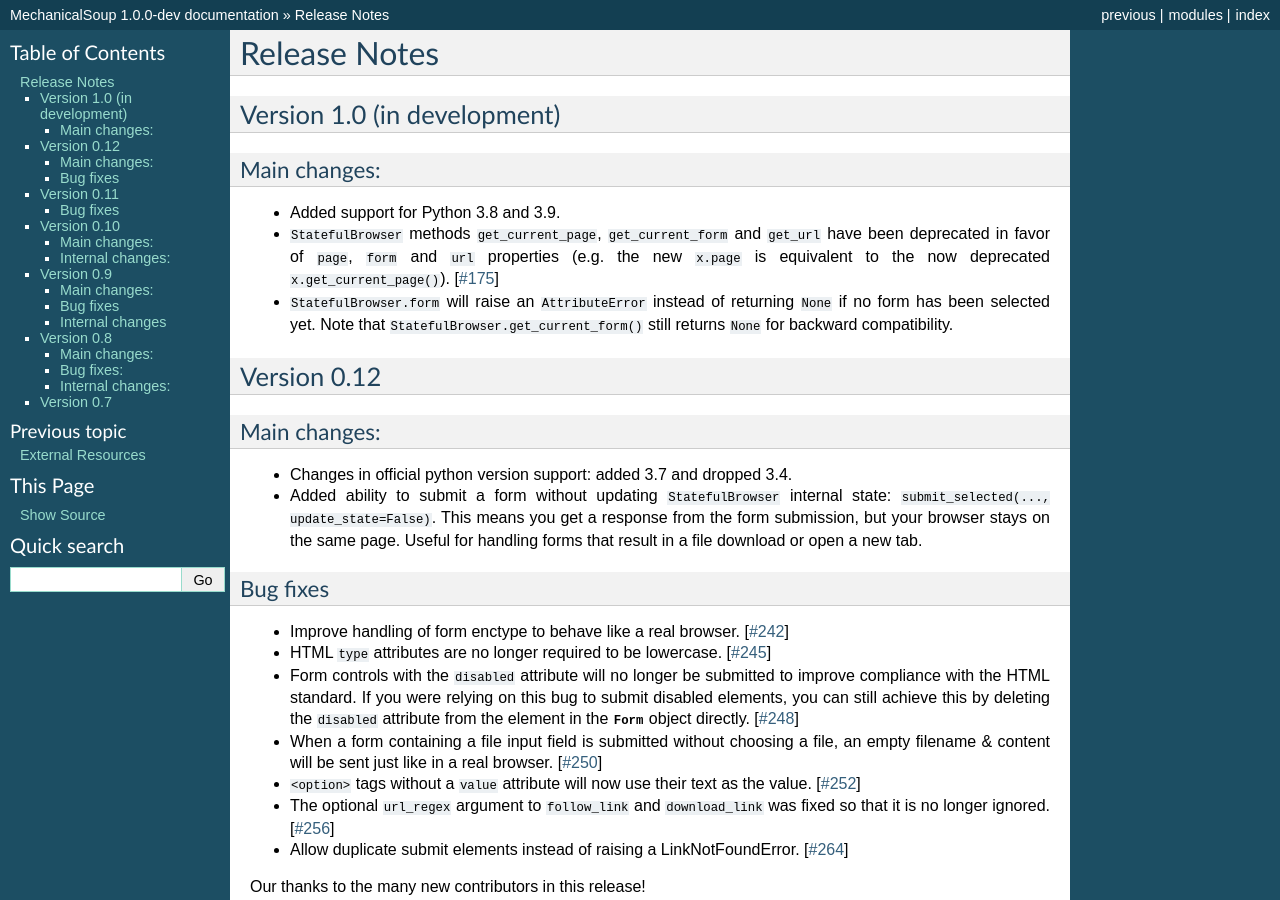
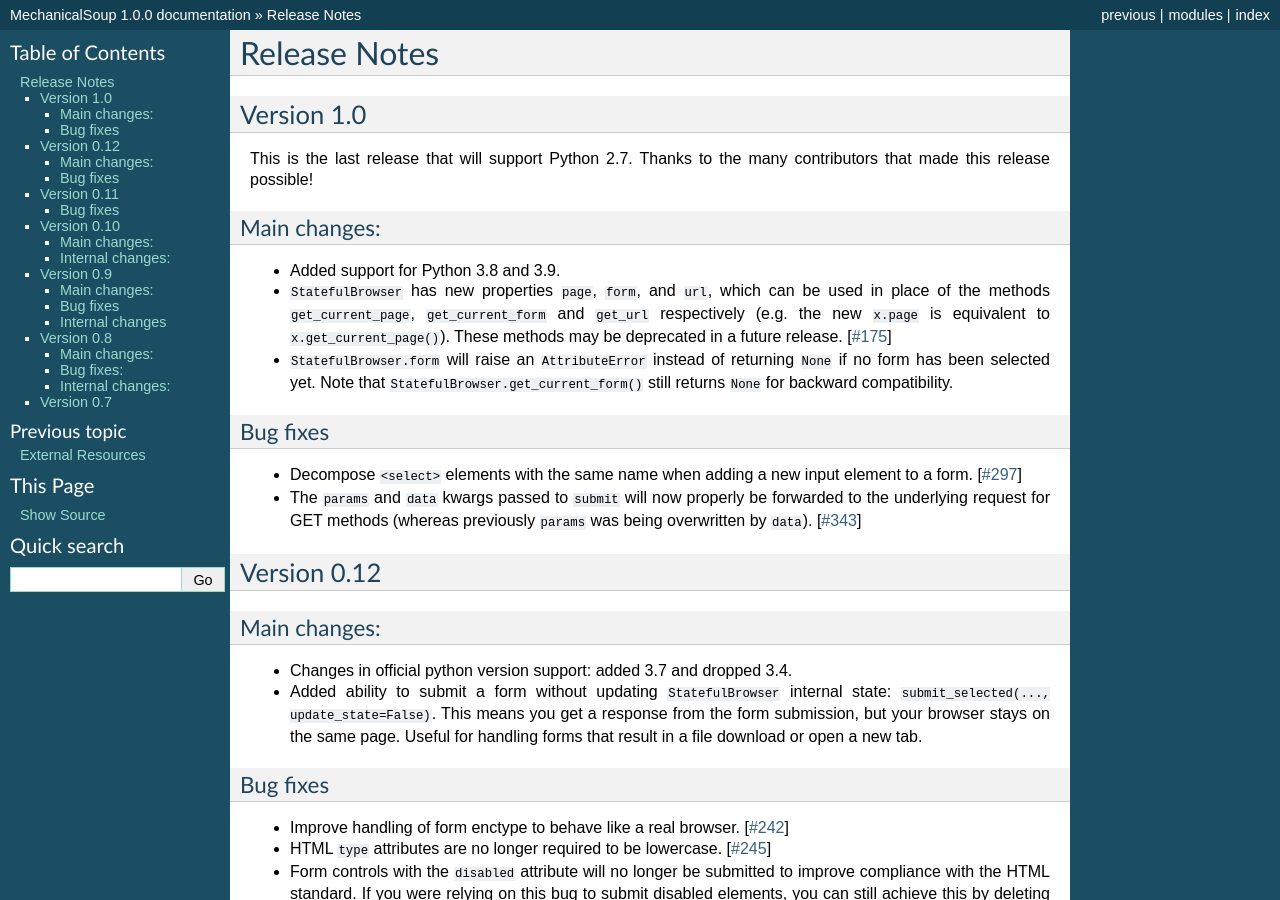
Before and after one commit to MechanicalSoup/MechanicalSoup, a Sphinx documentation site: the page built from docs/ChangeLog.rst, in a window 1280 px wide and 900 px high. Built offline with Sphinx 7.4.7, drawn with Linux system fonts in a browser that asks for light colours; some of the changed text lies outside the part shown.

Commit message:
Release 1.0.0

```diff
--- a/docs/ChangeLog.rst
+++ b/docs/ChangeLog.rst
@@ -2,25 +2,40 @@
 Release Notes
 =============
 
-Version 1.0 (in development)
-============================
+Version 1.0
+===========
+
+This is the last release that will support Python 2.7. Thanks to the many
+contributors that made this release possible!
 
 Main changes:
 -------------
 
 * Added support for Python 3.8 and 3.9.
 
-* ``StatefulBrowser`` methods ``get_current_page``,
-  ``get_current_form`` and ``get_url`` have been deprecated in favor
-  of ``page``, ``form`` and ``url`` properties (e.g. the new
-  ``x.page`` is equivalent to the now deprecated
-  ``x.get_current_page()``).
+* ``StatefulBrowser`` has new properties ``page``, ``form``, and ``url``,
+  which can be used in place of the methods ``get_current_page``,
+  ``get_current_form`` and ``get_url`` respectively (e.g. the new ``x.page``
+  is equivalent to ``x.get_current_page()``). These methods may be deprecated
+  in a future release.
   [`#175 <https://github.com/MechanicalSoup/MechanicalSoup/issues/175>`__]
 
 * ``StatefulBrowser.form`` will raise an ``AttributeError`` instead of
   returning ``None`` if no form has been selected yet. Note that
   ``StatefulBrowser.get_current_form()`` still returns ``None`` for
   backward compatibility.
+
+Bug fixes
+---------
+
+* Decompose ``<select>`` elements with the same name when adding a new
+  input element to a form.
+  [`#297 <https://github.com/MechanicalSoup/MechanicalSoup/issues/297>`__]
+
+* The ``params`` and ``data`` kwargs passed to ``submit`` will now properly
+  be forwarded to the underlying request for GET methods (whereas previously
+  ``params`` was being overwritten by ``data``).
+  [`#343 <https://github.com/MechanicalSoup/MechanicalSoup/pull/343>`__]
 
 Version 0.12
 ============
--- a/mechanicalsoup/__version__.py
+++ b/mechanicalsoup/__version__.py
@@ -2,7 +2,7 @@
 __description__ = 'A Python library for automating interaction with websites'
 __url__ = 'https://mechanicalsoup.readthedocs.io/'
 __github_url__ = 'https://github.com/MechanicalSoup/MechanicalSoup'
-__version__ = '1.0.0-dev'
+__version__ = '1.0.0'
 __license__ = 'MIT'
 __github_assets_absoluteURL__ = """\
 https://raw.githubusercontent.com/MechanicalSoup/MechanicalSoup/master"""
```
